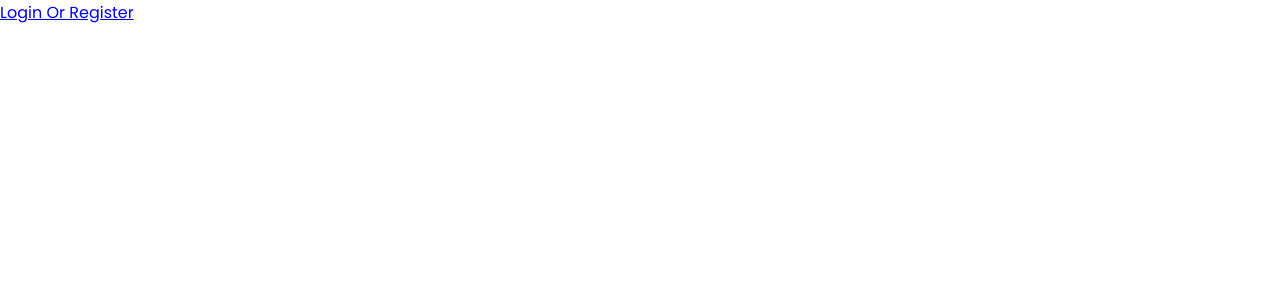
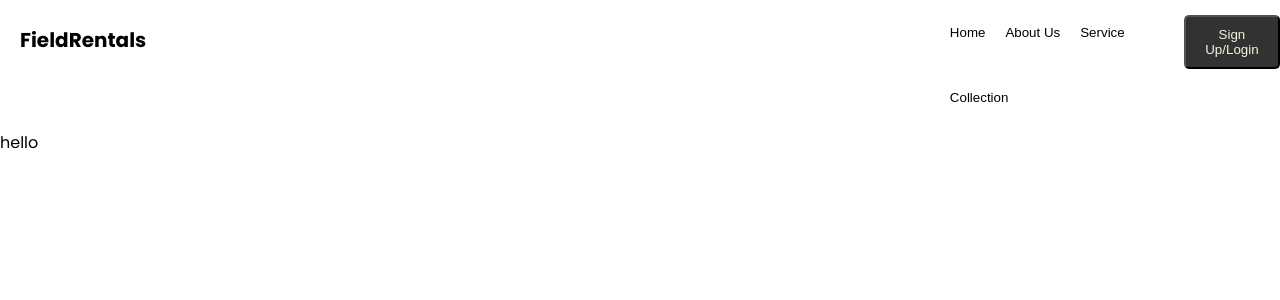
Before and after one commit to FieldRentals/FieldRentals, a React (Create React App) app: page / in a window 1280 px wide. Shown: the top 300 px of the page. Built offline with nearby package versions, Linux system fonts and the light colour scheme.

Commit message:
2nd commit

```diff
--- a/src/App.js
+++ b/src/App.js
@@ -1,12 +1,13 @@
 import './App.css';
 import { BrowserRouter, Link, Route, Routes } from "react-router-dom";
-import AuthPage from './Components/AuthPage';
+import AuthPage from './Components/AuthPage/AuthPage';
+import HomePage from './Components/HomePage/HomePage';
 
 function App() {
   return (
     <BrowserRouter>
       <Routes>
-        <Route path="/" element={<div><Link to="/login-or-register">Login Or Register</Link></div>}/>
+        <Route path="/" element={<HomePage/>}/>
         <Route path="/login-or-register" element={<AuthPage/>}/>
       </Routes>
     </BrowserRouter>
--- /dev/null
+++ b/src/Components/HomePage/HomePage.jsx
@@ -0,0 +1,21 @@
+import { useState } from 'react';
+import NavBar from '../NavBar/NavBar';
+// import './App.css';
+// import HeroSection from './components/HeroSection.js';
+// import NavBar from './components/NavBar.js'
+// import Profile from './components/Profile.js';
+
+function HomePage() {
+  const [showProfile, setShowProfile] = useState(false)
+
+  return (
+    <div className="HomePage">
+      <NavBar setShowProfile={setShowProfile}/>
+      {/* {showProfile ? <Profile setShowProfile={setShowProfile}/> : null} */}
+      {/* <HeroSection/> */}
+    hello
+    </div>
+  );
+}
+
+export default HomePage;
--- /dev/null
+++ b/src/Components/NavBar/NavBar.css
@@ -0,0 +1,33 @@
+.container {
+    display: flex;
+}
+
+.navHead {
+    font-weight: bold;
+    margin-top : 25px;
+    margin-left: 20px;
+    font-size: 20px;
+}
+
+.navText {
+    padding-left: 62%;
+}
+
+.navText button{
+    border: none;
+    background: none;
+    padding : 25px 10px;
+}
+
+.NavBarSign {
+
+
+}
+
+.NavBarSign button {
+    background-color: #323232;
+    color: beige;
+    padding: 10px 10px;
+    margin : 15px 0px;
+    border-radius: 5px;
+}
--- /dev/null
+++ b/src/Components/NavBar/NavBar.jsx
@@ -0,0 +1,25 @@
+import './NavBar.css'
+
+
+function NavBar({setShowProfile}) {
+
+    return (
+        <>
+            <div className="container" >
+                <div className="navHead" id='1'>FieldRentals</div>
+                <div className="navText" id='2'>
+                    <button>Home</button>
+                    <button>About Us</button>
+                    <button>Service</button>
+                    <button>Collection</button>
+                </div>
+                <div className='NavBarSign'>
+                    <button onClick={()=>setShowProfile(true)}>Sign Up/Login</button>
+                </div>
+            </div>
+
+        </>
+    )
+}
+
+export default NavBar;
```
Also changed, not shown: src/Components/AuthPage/AuthPage.css (renamed from src/Components/AuthPage.css), src/Components/AuthPage/AuthPage.jsx (renamed from src/Components/AuthPage.jsx).
